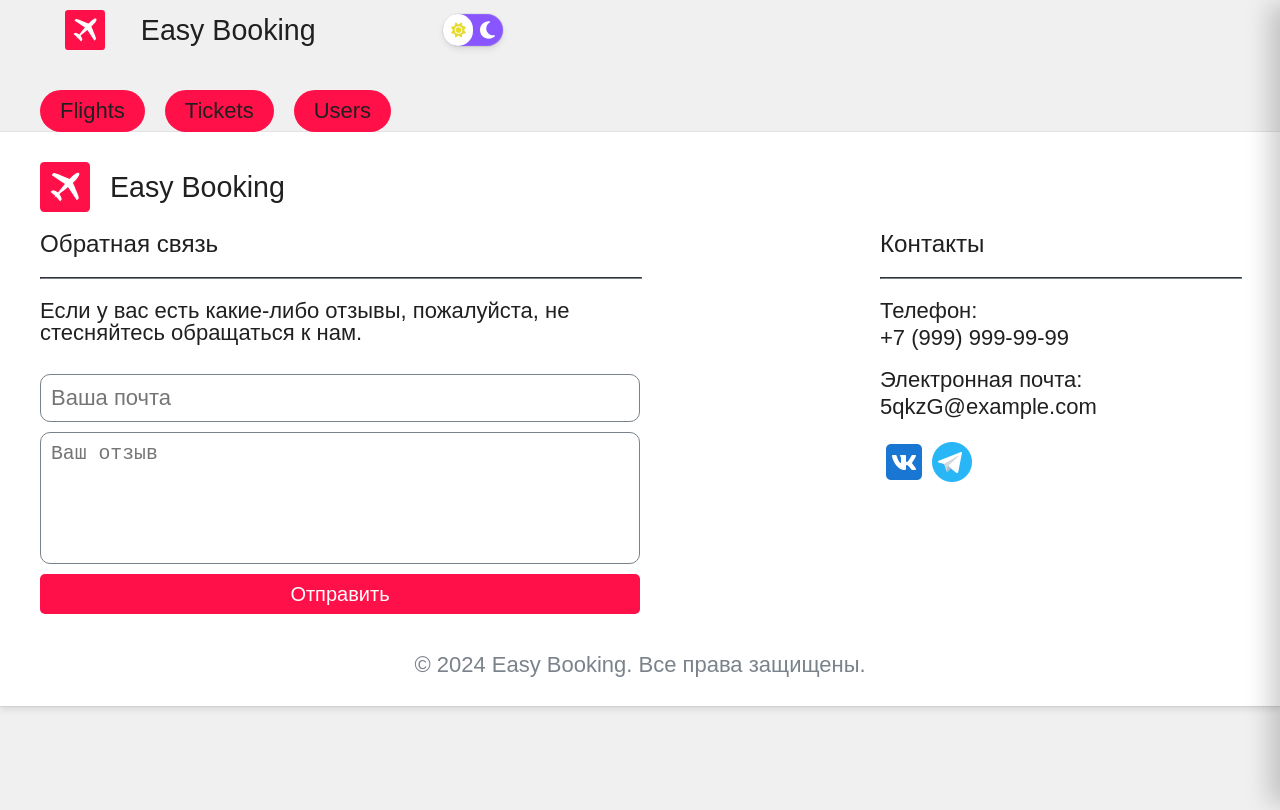
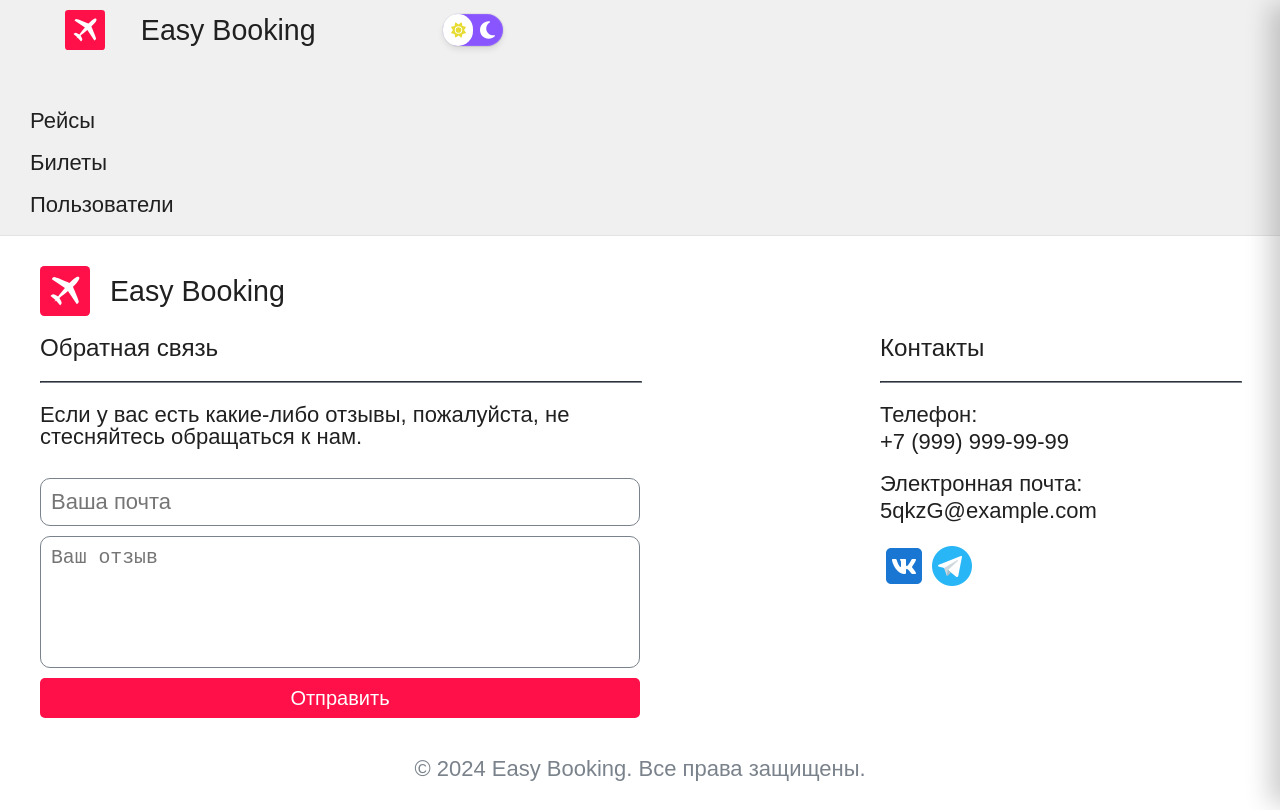
Before and after one commit to m1xa4kala/easy-booking, a React (Vite) app in the folder frontend/: page /admin in a window 1280 px wide. Built offline with nearby package versions, Linux system fonts and the light colour scheme.

Commit message:
Styled dashboard navigation

```diff
--- /dev/null
+++ b/frontend/src/pages/dashboard/ui/DashboardPage.scss
@@ -0,0 +1,4 @@
+.dashboard-page {
+  display: flex;
+  padding: 20px;
+}
--- a/frontend/src/pages/dashboard/ui/DashboardPage.tsx
+++ b/frontend/src/pages/dashboard/ui/DashboardPage.tsx
@@ -1,14 +1,17 @@
-import { Container } from '@/shared/ui'
 import { DashboardNav } from '@/widgets/dashboardNav'
 import { Outlet } from 'react-router-dom'
 
+import './DashboardPage.scss'
+
 export const DashboardPage = () => {
   return (
-    <div>
-      <Container>
+    <div className='dashboard-page'>
+      <div className='dashboard-page__nav'>
         <DashboardNav />
+      </div>
+      <div className='dashboard-page__content'>
         <Outlet />
-      </Container>
+      </div>
     </div>
   )
 }
--- a/frontend/src/widgets/dashboardNav/ui/DashboardNav.scss
+++ b/frontend/src/widgets/dashboardNav/ui/DashboardNav.scss
@@ -1,18 +1,38 @@
 .dashboard-nav__list {
   display: flex;
-  flex-direction: row;
+  flex-direction: column;
   gap: 20px;
 
   .dashboard-nav__item {
-    display: flex;
-    align-items: center;
-    justify-content: center;
-    padding: 10px 20px;
-    border-radius: 25px;
-    background-color: var(--color-primary);
 
     a {
+      position: relative;
+      padding-left: 10px;
       color: var(--color-text);
+      transition: all 0.3s ease;
+
+      &::before {
+        content: '';
+        width: 2px;
+        height: 100%;
+        background-color: transparent;
+        position: absolute;
+        top: 0;
+        left: 0;
+        transition: all 0.3s ease;
+      }
+
+      &.active {
+        color: var(--color-primary);
+
+        &::before {
+          background-color: var(--color-primary);
+        }
+      }
+
+      &:hover {
+        color: var(--color-primary);
+      }
     }
   }
 }
--- a/frontend/src/widgets/dashboardNav/ui/DashboardNav.tsx
+++ b/frontend/src/widgets/dashboardNav/ui/DashboardNav.tsx
@@ -7,13 +7,13 @@ export const DashboardNav: React.FC = () => {
     <div className='dashboard-nav'>
       <ul className='dashboard-nav__list'>
         <li className='dashboard-nav__item'>
-          <NavLink to={'/admin/flights'}>Flights</NavLink>
+          <NavLink to={'/admin/flights'}>Рейсы</NavLink>
         </li>
         <li className='dashboard-nav__item'>
-          <NavLink to={'/admin/tickets'}>Tickets</NavLink>
+          <NavLink to={'/admin/tickets'}>Билеты</NavLink>
         </li>
         <li className='dashboard-nav__item'>
-          <NavLink to={'/admin/users'}>Users</NavLink>
+          <NavLink to={'/admin/users'}>Пользователи</NavLink>
         </li>
       </ul>
     </div>
```
Also changed, not shown: frontend/src/pages/dashboard/ui/DashboadPage.scss (deleted).
